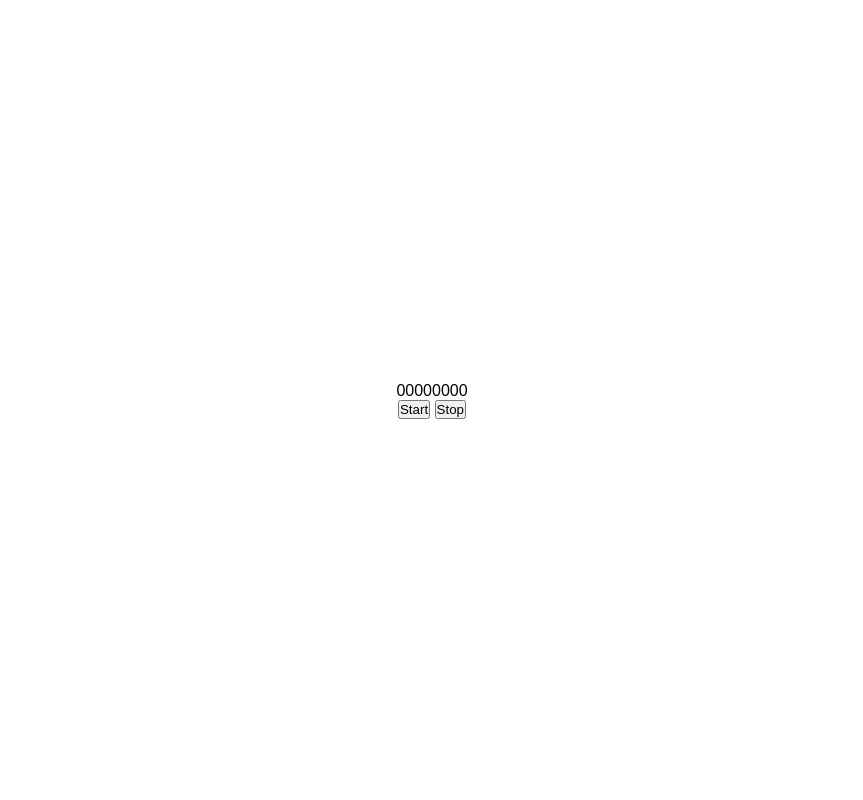
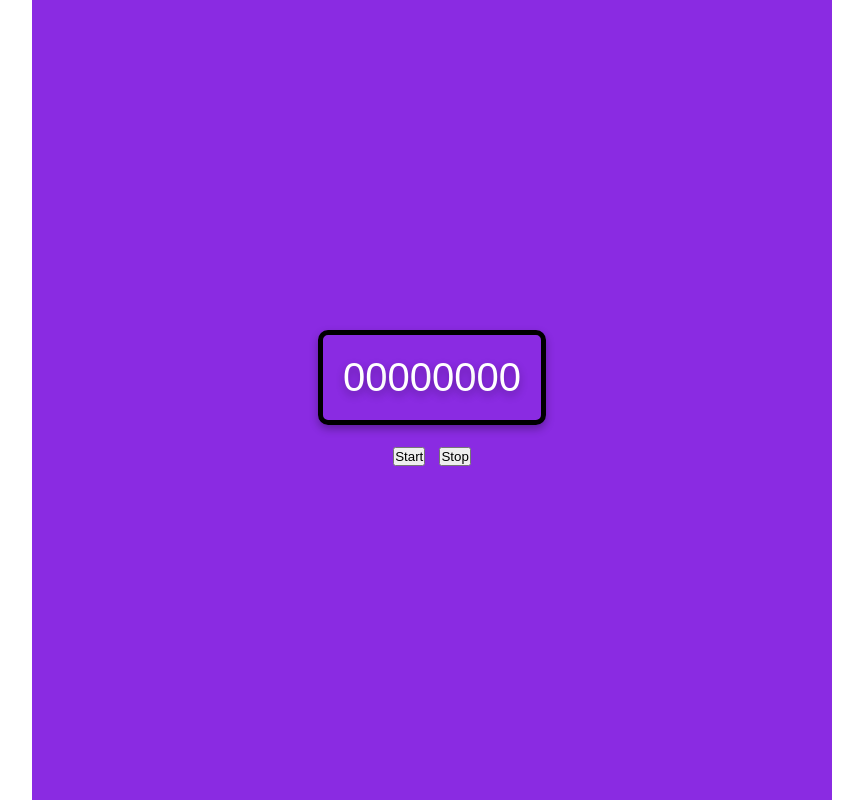
Before and after one commit to CHIDI00/Stop-Watch-App, a plain HTML site: page index.html in a window 1280 px wide. Shown: the whole page, without its empty margins (208-1071 px from the left). Drawn offline with Linux system fonts and the light colour scheme; a web font is replaced by a local one.

Commit message:
Fourth Commit

```diff
--- a/css/style.css
+++ b/css/style.css
@@ -19,12 +19,20 @@ body {
     width: 100vh;
     height: 100vh;
     display: flex;
+    font-size: 40px;
     flex-direction: column;
     align-items: center;
     justify-content: center;
+    background-color: blueviolet;
+    color: white;
+    word-spacing: 3px;
 }
 
 .watch-container {
     display: flex;
-
+    border: 5px solid black;
+    border-radius: 10px;
+    padding: 20px;
+    box-shadow: 0 4px 8px rgba(0, 0, 0, 0.3);
+    text-shadow: 0 4px 8px rgba(0, 0, 0, 0.3);
 }
```
